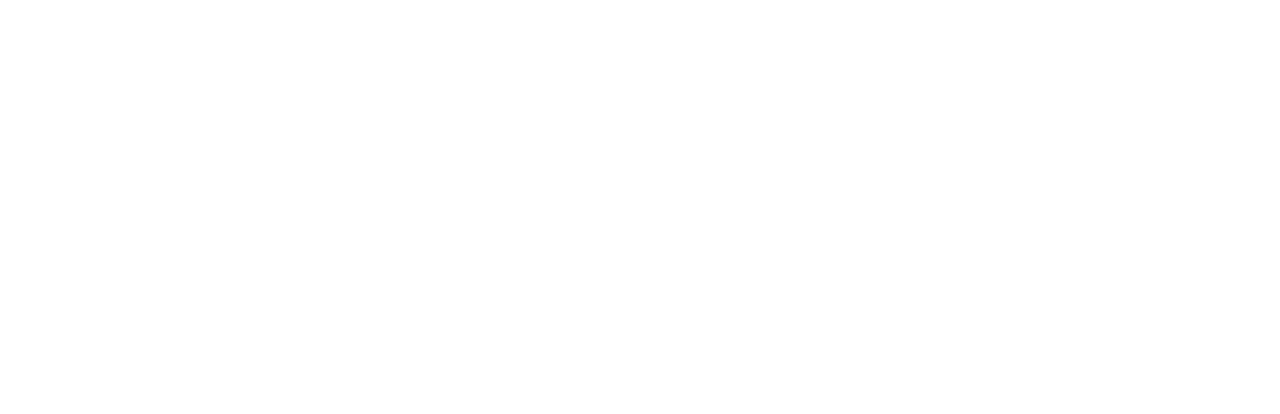
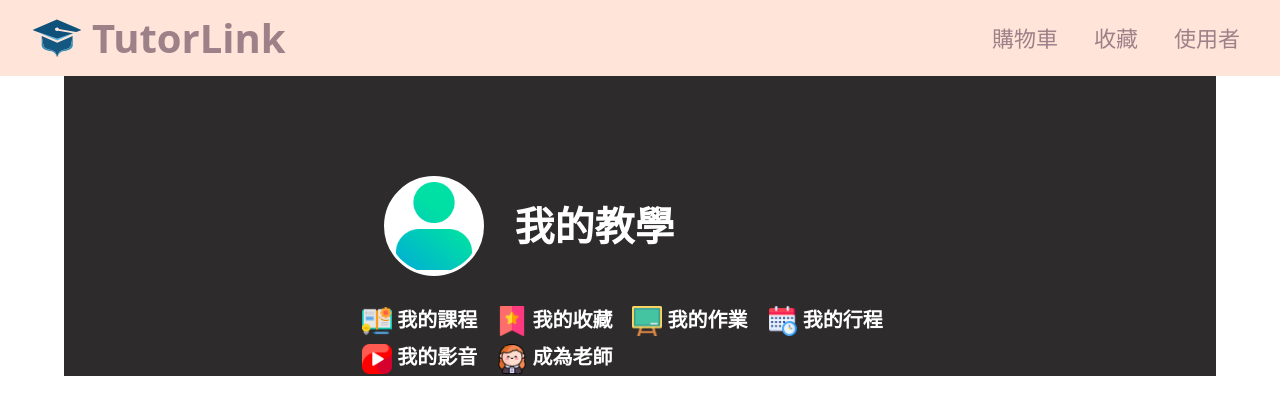
Before and after one commit to uu890817/tutorlink-vue-dev, a Vue app: page /teacher in a window 1280 px wide. Before the commit this address had no page. Shown: the top 414 px of the page. Built offline with nearby package versions, Linux system fonts and the light colour scheme; what @ckeditor/ckeditor5-vue, wow.js would draw is missing.

Commit message:
添加老師部分頁面

```diff
--- a/src/components/exercises/exercisesComponents/ExercisesCard.vue
+++ b/src/components/exercises/exercisesComponents/ExercisesCard.vue
@@ -10,7 +10,7 @@
             <n-button strong secondary type="primary">
                 填寫習題
             </n-button>
-            <a :href="scoreLink">
+            <a :href="scoreLink" target="_blank">
                 <n-button strong secondary type="info">
                     查看分數與Q&A
                 </n-button>
@@ -44,6 +44,7 @@
 const scoreLink = computed(() => {
     return `/exercise/${props.eId}`
 })
+
 
 const doExercise = () => {
 
--- /dev/null
+++ b/src/components/exercises/exercisesComponents/teachers/ExerciseCard.vue
@@ -0,0 +1,95 @@
+<template>
+    <n-card title="試卷1" hoverable>
+
+        <n-space justify="space-around">
+            <n-space class="NProgress" vertical>
+                <n-tag type="error" round>
+                    林老師的數學教室
+                </n-tag>
+                <n-tag type="error" round>
+                    作業
+                </n-tag>
+            </n-space>
+            <n-space class="NProgress" vertical>
+                <n-progress type="dashboard" gap-position="bottom" :percentage="70" unit="分" color="#66CCFF" />
+                平均分數
+            </n-space>
+            <n-space class="NProgress" vertical>
+                <n-progress type="dashboard" gap-position="bottom" :percentage="70" unit="%" color="#B7cc22" />
+                填寫人數百分比
+            </n-space>
+
+        </n-space>
+
+
+
+        <hr>
+        <n-space justify="space-around">
+            <n-button strong secondary type="primary">
+                <n-icon>
+                    <MdHelpCircle />
+                </n-icon>
+                Q&A
+            </n-button>
+            <n-button strong secondary type="primary">
+                <n-icon>
+                    <MdCheckmarkCircleOutline />
+                </n-icon>
+                批改試卷
+            </n-button>
+            <n-button strong secondary type="info">
+                <n-icon>
+                    <MdPersonAdd />
+                </n-icon>
+                分享試卷
+            </n-button>
+            <n-button strong secondary type="info">
+                <n-icon>
+                    <MdSettings />
+                </n-icon>
+                更新習題
+            </n-button>
+            <n-button strong secondary type="info">
+                <n-icon>
+                    <MdClipboard />
+                </n-icon>
+                拷貝試卷
+            </n-button>
+            <n-button strong secondary type="error">
+                <n-icon>
+                    <MdTrash />
+                </n-icon>
+                刪除試卷
+            </n-button>
+        </n-space>
+    </n-card>
+</template>
+
+<script setup lang="js">
+import { MdHelpCircle, MdPersonAdd, MdClipboard, MdCheckmarkCircleOutline, MdSettings, MdTrash } from '@vicons/ionicons4'
+</script>
+
+<style scoped>
+.n-card {
+    margin-bottom: 10px;
+}
+
+.n-button {
+    padding: 10px 50px;
+    margin-right: 10px;
+    font-size: large;
+
+}
+
+p {
+    color: yellowgreen;
+}
+
+.NProgress {
+    margin-right: 80px;
+}
+
+.n-progress {
+    max-width: 100px;
+}
+</style>
--- a/src/components/exercises/students/StudentScore.vue
+++ b/src/components/exercises/students/StudentScore.vue
@@ -38,14 +38,22 @@
     </div>
 </template>
 
-<script setup>
+<script setup lang="js">
 import Navbar from '../../Navbar.vue'
 import Choise from '../exercisesComponents/Choice.vue'
 import MultipleChoice from '../exercisesComponents/MultipleChoice.vue'
 import FillIn from '../exercisesComponents/FillIn.vue'
+import { onMounted } from 'vue'
 
 import { NCollapse, NCollapseItem, } from 'naive-ui'
+
+onMounted(() => {
+
+    document.title = "試卷1";
+})
+
 </script>
+
 
 <style scoped>
 .exerciseScoreWrap {
--- /dev/null
+++ b/src/components/exercises/teachers/TeacherAllExercises.vue
@@ -0,0 +1,60 @@
+<template>
+    <!-- <h1>我的習題</h1> -->
+    <div class="exerciseLinkWrap">
+        我的試卷
+        <n-button strong secondary type="warning">
+            新增試卷
+        </n-button>
+    </div>
+
+
+    <div class="exerciseWrap">
+        <div class="exerciseCards">
+            <ExercisesCard></ExercisesCard>
+            <ExercisesCard></ExercisesCard>
+            <ExercisesCard></ExercisesCard>
+            <ExercisesCard></ExercisesCard>
+            <ExercisesCard></ExercisesCard>
+
+
+        </div>
+    </div>
+</template>
+
+<script setup>
+import ExercisesCard from '@/components/exercises/exercisesComponents/teachers/ExerciseCard.vue';
+import { NButton, NIcon, } from 'naive-ui';
+import { MdCheckmarkCircle, MdCloseCircle, MdSad } from '@vicons/ionicons4'
+</script>
+
+<style scoped>
+.exerciseLinkWrap {
+    margin-bottom: 10px;
+    padding: 10px 0 0 50px;
+}
+
+.exerciseWrap {
+    display: flex;
+    justify-content: center;
+}
+
+.exerciseLink {
+    font-size: 20px;
+    color: rgb(145, 145, 145);
+
+}
+
+.exerciseLink:hover {
+    color: rgb(80, 72, 72);
+}
+
+.exerciseCards {
+    display: flex;
+    width: 90%;
+    margin: 0 auto;
+    justify-content: flex-start;
+    flex-direction: row;
+    flex-wrap: wrap;
+
+}
+</style>
--- a/src/router/index.js
+++ b/src/router/index.js
@@ -38,7 +38,7 @@
         {
           path: '/beteacher',
           name: 'beteacher',
-          component: () => import('../components/BeATeacher.vue')
+          component: () => import('../components/BeTeacher.vue')
         },
         {
           path: '/mylesson',
@@ -47,9 +47,39 @@
         },
         {
           path: 'exercise',
-          component: () => import('../components/exercises/students/StudentAllExercises.vue'),
-
+          component: () => import('../components/exercises/students/StudentAllExercises.vue')
         }
+      ]
+    },
+    {
+      path: '/teacher',
+      name: 'teacher',
+      component: () => import('../views/UserTeacher.vue'),
+      children: [
+        {
+          path: '/beteacher',
+          name: 'beteacher',
+          component: () => import('../components/BeTeacher.vue')
+        },
+        {
+          path: '/mylesson',
+          name: 'mylesson',
+          component: () => import('../components/seeMyLesson.vue')
+        },
+        {
+          path: 'exercise',
+          component: () => import('../components/exercises/teachers/TeacherAllExercises.vue')
+        }
+      ]
+    },
+    {
+      path: '/information',
+      component: () => import('../views/Personal.vue'),
+      children: [
+        {
+          path: '/information/beteacher',
+          component: () => import('../components/BeTeacher.vue')
+        },
       ]
     },
     {
@@ -57,12 +87,9 @@
       name: 'insertLesson',
       component: () => import('../views/insertLessonPage.vue')
     },
-
     {
       path: '/lesson',
-
       name: 'lesson',
-
       component: () => import('../views/lessonPage.vue')
     },
     {
@@ -87,11 +114,10 @@
       name: 'Edit',
       component: () => import('../views/editLesson.vue')
     },
-
     {
       path: '/exercise/:id?',
       component: () => import('@/components/exercises/students/StudentScore.vue')
-    }
+    },
   ]
 })
 
--- /dev/null
+++ b/src/views/UserTeacher.vue
@@ -0,0 +1,109 @@
+<template>
+    <navbar></navbar>
+
+    <div class="wrap">
+        <div class="myLearn">
+            <img class="head" src="../assets/icon/user.png">
+            <h1 class="myLearn">
+                我的教學
+            </h1>
+        </div>
+        <br>
+        <div class="quickLink">
+            <router-link class="routerLink" to="/mylesson"><img src="../assets/icon/lesson.png" alt="" style="width: 30px;">
+                我的課程</router-link>
+            <router-link class="routerLink" to="" @click=""><img src="../assets/icon/favorite.png" alt=""
+                    style="width: 30px;">
+                我的收藏</router-link>
+            <router-link class="routerLink" to="/teacher/exercise"><img src="../assets/icon/blackboard.png" alt=""
+                    style="width: 30px;">
+                我的作業</router-link>
+            <router-link class="routerLink" to=""><img src="../assets/icon/schedule.png" alt="" style="width: 30px;">
+                我的行程</router-link>
+            <router-link class="routerLink" to=""><img src="../assets/icon/youtube.png" alt="" style="width: 30px;">
+                我的影音</router-link>
+            <router-link class="routerLink" to="/beteacher"><img src="../assets/icon/teacher.png" alt=""
+                    style="width: 30px;">
+                成為老師</router-link>
+        </div>
+
+    </div>
+    <router-view></router-view>
+</template>
+
+<script setup lang="js">
+import navbar from "../components/Navbar.vue"
+
+
+</script>
+
+<style scope>
+.myLearn h1 {
+    padding-left: 20px;
+}
+
+.wrap {
+    display: block;
+    position: relative;
+    width: 90%;
+    padding: 100px;
+    margin: 0% auto;
+    background-color: rgb(45, 43, 43);
+    padding-left: 25%;
+    padding-right: 25%;
+}
+
+.head {
+    max-width: 100px;
+    max-height: 100px;
+    border-radius: 50%;
+    border: solid;
+    border-width: 3px;
+    border-color: #fff;
+    background-color: white;
+
+}
+
+.myLearn {
+    display: inline;
+    color: white;
+    border-color: white;
+    vertical-align: middle;
+    font-weight: bold;
+}
+
+
+.quickLink {
+    position: absolute;
+    bottom: 2px;
+    left: 25%;
+    right: 25%;
+    font-size: 25px;
+
+}
+
+
+.routerLink {
+    margin: 10px;
+    color: white;
+    font-weight: bold;
+    font-size: 20px;
+}
+
+.routerLink:hover {
+    margin: 10px;
+    /* color: rgb(165, 174, 189); */
+    font-weight: bold;
+    /* transition: all; */
+    /* transition-duration: 0.5s; */
+    border-bottom: 5px solid rgb(75, 180, 148);
+}
+
+.routerLink:focus {
+    border-bottom: 5px solid rgb(230, 235, 234);
+}
+
+body::-webkit-scrollbar {
+    display: none;
+}
+</style>
```
Also changed, not shown: src/components/exercises/AllExercises.vue (deleted, +0 -35 lines).
